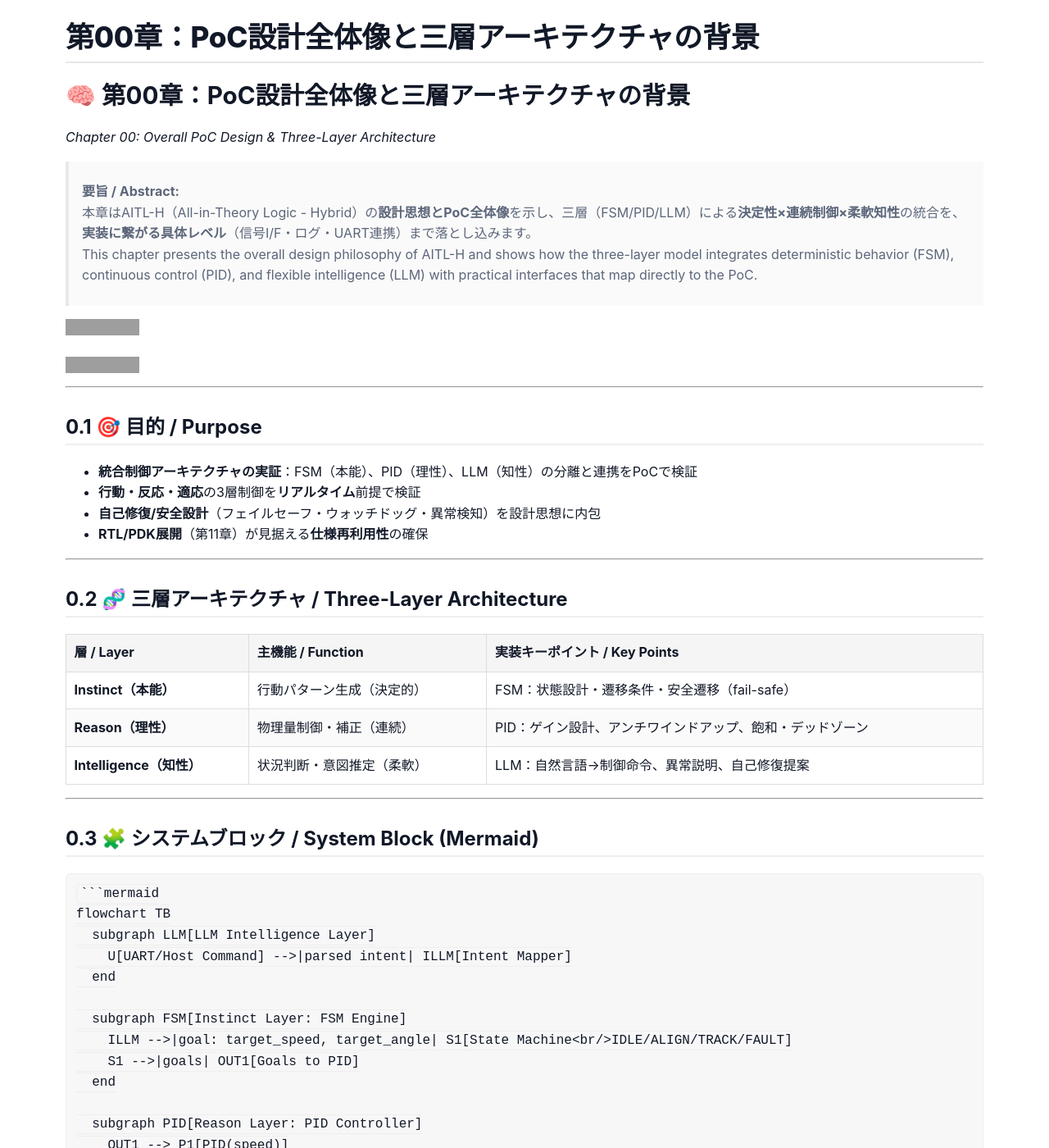
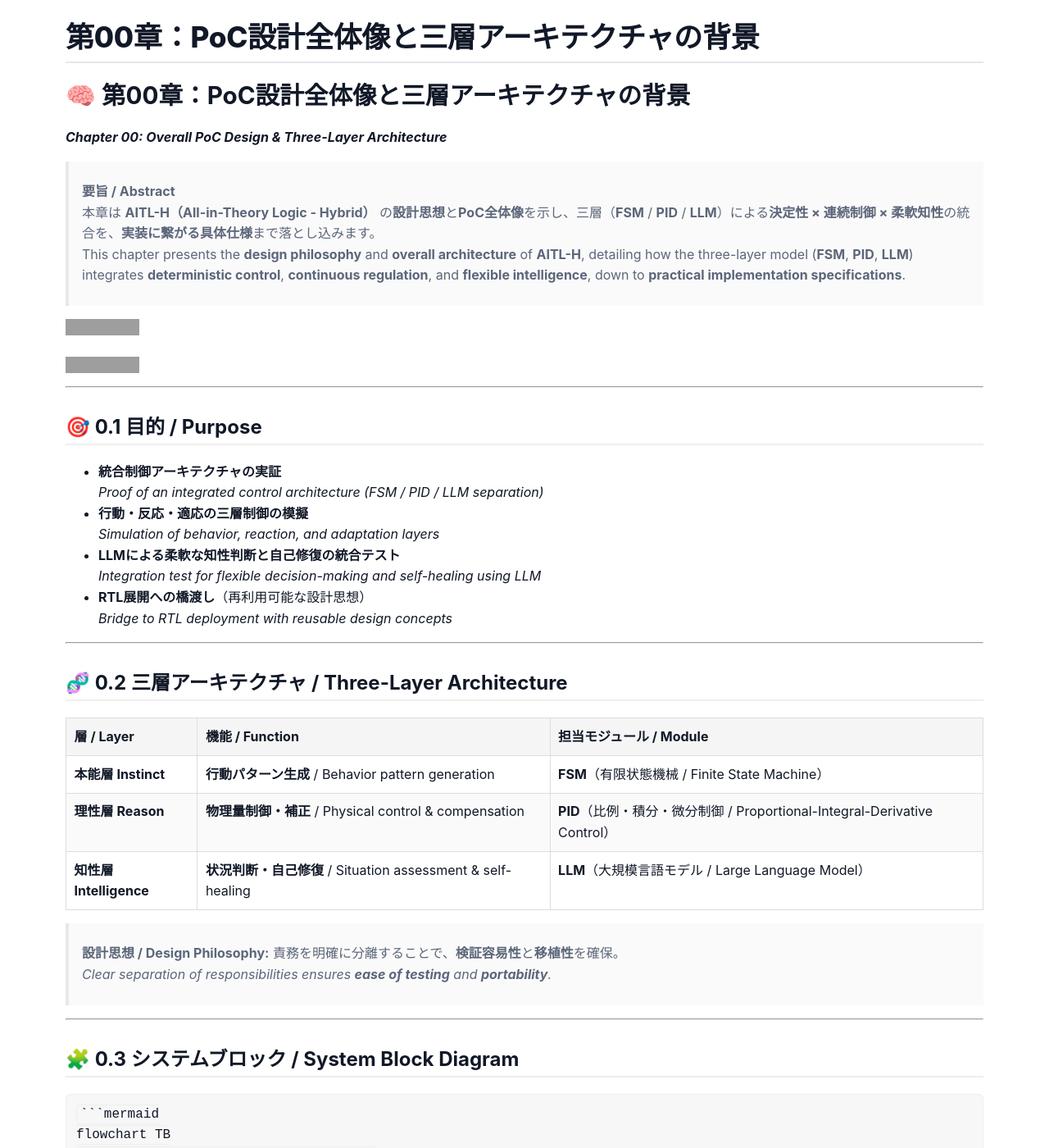
Before and after one commit to Samizo-AITL/AITL-H, a Jekyll site: the page built from docs/chapter00_overview.md, in a window 1280 px wide and 1400 px high. Shown: the whole window at 82% size. Built offline with Jekyll 4.4.1, drawn with Linux system fonts in a browser that asks for light colours; some of the changed text lies outside the part shown; grey boxes are pictures that could not be loaded.

Commit message:
Update chapter00_overview.md

````diff
--- a/docs/chapter00_overview.md
+++ b/docs/chapter00_overview.md
@@ -6,38 +6,45 @@
 show_title: true
 ---
 
-# 🧠 第00章：PoC設計全体像と三層アーキテクチャの背景
-_Chapter 00: Overall PoC Design & Three-Layer Architecture_
+# 🧠 **第00章：PoC設計全体像と三層アーキテクチャの背景**
+_**Chapter 00: Overall PoC Design & Three-Layer Architecture**_
 
-> **要旨 / Abstract:**
-> 本章はAITL-H（All-in-Theory Logic - Hybrid）の**設計思想とPoC全体像**を示し、三層（FSM/PID/LLM）による**決定性×連続制御×柔軟知性**の統合を、**実装に繋がる具体レベル**（信号I/F・ログ・UART連携）まで落とし込みます。
-> This chapter presents the overall design philosophy of AITL-H and shows how the three-layer model integrates deterministic behavior (FSM), continuous control (PID), and flexible intelligence (LLM) with practical interfaces that map directly to the PoC.
+> **要旨 / Abstract**
+> 本章は **AITL-H（All-in-Theory Logic - Hybrid）** の**設計思想**と**PoC全体像**を示し、三層（**FSM** / **PID** / **LLM**）による**決定性 × 連続制御 × 柔軟知性**の統合を、**実装に繋がる具体仕様**まで落とし込みます。
+> This chapter presents the **design philosophy** and **overall architecture** of **AITL-H**, detailing how the three-layer model (**FSM**, **PID**, **LLM**) integrates **deterministic control**, **continuous regulation**, and **flexible intelligence**, down to **practical implementation specifications**.
 
-[![Back to Docs Index](https://img.shields.io/badge/Docs-Index-brightgreen?logo=github)](/AITL-H/docs/)
-[![Hybrid License](https://img.shields.io/badge/license-Hybrid-blueviolet)](/AITL-H/docs/#-ライセンス--license)
+[![📚 Docs Index](https://img.shields.io/badge/Docs-Index-brightgreen?logo=github)](/AITL-H/docs/)
+[![⚖ Hybrid License](https://img.shields.io/badge/license-Hybrid-blueviolet)](/AITL-H/docs/#-ライセンス--license)
 
 ---
 
-## 0.1 🎯 目的 / Purpose
+## 🎯 **0.1 目的 / Purpose**
 
-- **統合制御アーキテクチャの実証**：FSM（本能）、PID（理性）、LLM（知性）の分離と連携をPoCで検証
-- **行動・反応・適応**の3層制御を**リアルタイム**前提で検証
-- **自己修復/安全設計**（フェイルセーフ・ウォッチドッグ・異常検知）を設計思想に内包
-- **RTL/PDK展開**（第11章）が見据える**仕様再利用性**の確保
+- **統合制御アーキテクチャの実証**
+  _Proof of an integrated control architecture (FSM / PID / LLM separation)_
+- **行動・反応・適応の三層制御の模擬**
+  _Simulation of behavior, reaction, and adaptation layers_
+- **LLMによる柔軟な知性判断と自己修復の統合テスト**
+  _Integration test for flexible decision-making and self-healing using LLM_
+- **RTL展開への橋渡し**（再利用可能な設計思想）
+  _Bridge to RTL deployment with reusable design concepts_
 
 ---
 
-## 0.2 🧬 三層アーキテクチャ / Three-Layer Architecture
+## 🧬 **0.2 三層アーキテクチャ / Three-Layer Architecture**
 
-| 層 / Layer | 主機能 / Function | 実装キーポイント / Key Points |
+| 層 / Layer | 機能 / Function | 担当モジュール / Module |
 |---|---|---|
-| **Instinct（本能）** | 行動パターン生成（決定的） | FSM：状態設計・遷移条件・安全遷移（fail-safe） |
-| **Reason（理性）** | 物理量制御・補正（連続） | PID：ゲイン設計、アンチワインドアップ、飽和・デッドゾーン |
-| **Intelligence（知性）** | 状況判断・意図推定（柔軟） | LLM：自然言語→制御命令、異常説明、自己修復提案 |
+| **本能層 Instinct** | **行動パターン生成** / Behavior pattern generation | **FSM**（有限状態機械 / Finite State Machine） |
+| **理性層 Reason** | **物理量制御・補正** / Physical control & compensation | **PID**（比例・積分・微分制御 / Proportional-Integral-Derivative Control） |
+| **知性層 Intelligence** | **状況判断・自己修復** / Situation assessment & self-healing | **LLM**（大規模言語モデル / Large Language Model） |
+
+> **設計思想 / Design Philosophy:** 責務を明確に分離することで、**検証容易性**と**移植性**を確保。
+> _Clear separation of responsibilities ensures **ease of testing** and **portability**._
 
 ---
 
-## 0.3 🧩 システムブロック / System Block (Mermaid)
+## 🧩 **0.3 システムブロック / System Block Diagram**
 
     ```mermaid
     flowchart TB
@@ -71,20 +78,20 @@
 
 ---
 
-## 0.4 🔌 インタフェース仕様 / Interfaces
+## 🔌 **0.4 インタフェース仕様 / Interfaces**
 
 ### FSM ⇄ PID
-- 入力（PID側）：`target_speed [float]`, `target_angle [float]`, `mode [enum: IDLE/ALIGN/TRACK]`
-- 出力（PID側）：`pwm_left [0..1]`, `pwm_right [0..1]`（飽和・デッドバンド適用後）
-- タイミング：`Ts_control = 10ms`
+- **入力 / Input**: `target_speed [float]`, `target_angle [float]`, `mode [enum: IDLE/ALIGN/TRACK]`
+- **出力 / Output**: `pwm_left [0..1]`, `pwm_right [0..1]`
+- **周期 / Timing**: `Ts_control = 10ms`
 
 ### PID ⇄ I/O
-- センサ入力：`meas_speed`, `meas_angle`, `battery_v`, optional: `dist`
-- アクチュエータ出力：`PWM_CHx duty [0..1]`
-- 保護：バッテリ電圧低下・温度異常時は安全モード遷移
+- **センサ入力 / Sensor Input**: `meas_speed`, `meas_angle`, `battery_v`, `dist`(optional)
+- **アクチュエータ出力 / Actuator Output**: `PWM_CHx duty [0..1]`
+- **保護 / Protection**: 異常時は安全モード遷移（FAULT通知）
+  _On abnormal condition, transition to safe mode (FAULT notification)_
 
-### Host/LLM ⇄ UART（PoC標準フレーム）
-
+### Host/LLM ⇄ UART
     ```text
     <SOF=0xAA> <VER=0x01> <TYPE> <LEN> <PAYLOAD...> <CRC16>
     TYPE:
@@ -96,61 +103,60 @@
 
 ---
 
-## 0.5 ⚙️ PID設計ガイド（抜粋）
+## ⚙️ **0.5 PID設計ガイド（抜粋） / PID Tuning (Excerpt)**
 
-- アンチワインドアップ：`I_term = clamp(I_term, I_min, I_max)`
-- 微分フィルタ：`D_term = (N * dErr) / (1 + N * Ts)`
-- 実装順序：P → D → I
-- 推奨ログ：`err, u, meas, target, sat_flag, anti_windup_flag`
+- **アンチワインドアップ / Anti-windup**: `I_term = clamp(I_term, I_min, I_max)`
+- **微分フィルタ / Derivative Filter**: `D_term = (N * dErr) / (1 + N * Ts)`
+- **設計順序 / Design Order**: P → D → I
+- **推奨ログ / Recommended Logging**: `err, u, meas, target, sat_flag, anti_windup_flag`
 
 ---
 
-## 0.6 🦺 安全・自己修復
+## 🦺 **0.6 安全・自己修復 / Safety & Self-Healing**
 
-- ウォッチドッグ：`heartbeat`欠落で`FSM → FAULT`
-- フェイルセーフ遷移：`SENSOR_LOSS`/`LOW_BATT`/`OVERTEMP`
-- LLM補助：異常要因要約・推奨対処提示・確認後設定再投入
+- **ウォッチドッグ / Watchdog**: `heartbeat` 欠落で `FSM → FAULT`
+- **フェイルセーフ / Fail-safe**: `SENSOR_LOSS` / `LOW_BATT` / `OVERTEMP`
+- **LLM支援 / LLM Support**: 異常要因の要約・推奨対処の提示・確認後の設定再投入
 
 ---
 
-## 0.7 🧪 ログ & テレメトリ
+## 📡 **0.7 ログ & テレメトリ / Logging & Telemetry**
 
-最低収集セット：
-- `fsm_state`, `goal_speed/angle`, `meas_speed/angle`, `u_speed/u_angle`, `flags`
-- `battery_v`, `temp`, `fault_code`, `latency_ms`
-- `rx_count`, `rx_crc_err`, `tx_count`
+**最低収集項目 / Minimum Set**:
+`fsm_state`, `goal_speed/angle`, `meas_speed/angle`, `u_speed/u_angle`, `flags`,
+`battery_v`, `temp`, `fault_code`, `latency_ms`,
+`rx_count`, `rx_crc_err`, `tx_count`
 
-周期：
-- 制御ログ：100 Hz
-- テレメトリ：10–20 Hz
+**収集周期 / Sampling Rate**:
+- 制御ログ / Control Log: **100 Hz**
+- テレメトリ / Telemetry: **10–20 Hz**
 
 ---
 
-## 0.8 🛣 今後の展開
+## 🛣 **0.8 今後の展開 / Roadmap**
 
-- 第01章：PoC仕様 & 非機能要件
-- 第03章：FSM詳細
-- 第04章：センサ/PWM I/F実装
-- 第06章：run_main統合
-- 第08章：LLM連携
-- 第11章：出口戦略
+- 第01章 / Ch.1: PoC仕様 & 要件定義
+- 第03章 / Ch.3: FSM詳細
+- 第04章 / Ch.4: センサ・PWM I/F実装
+- 第06章 / Ch.6: run_main統合
+- 第08章 / Ch.8: LLM連携
+- 第11章 / Ch.11: 出口戦略
 
 ---
 
-## 0.9 ✅ 本章チェックリスト
+## ✅ **0.9 本章チェックリスト / Readiness Checklist**
 
-- [ ] 三層の責務境界明確化
+- [ ] 責務境界の明確化
 - [ ] I/F定義済み
-- [ ] UARTフレーム定義済み
-- [ ] 安全遷移・自己修復方針合意
-- [ ] 後続章参照先明確化
+- [ ] UARTフレーム仕様確定
+- [ ] 安全遷移と自己修復方針合意
+- [ ] 後続章リンク確認
 
 ---
 
-## 0.10 📎 付録
+## 📎 **0.10 付録 / Appendix**
 
-代表的データ型（例）：
-
+**データ型例 / Example Data Types**:
     ```c
     typedef struct {
       float target_speed;
@@ -184,21 +189,24 @@
 
 ---
 
-## 🔚 まとめ
+## 🔚 **まとめ / Summary**
 
-AITL-H PoCは、決定性（FSM）×連続制御（PID）×柔軟知性（LLM）を明確な責務分離と検証容易なI/Fで束ねる設計です。
+AITL-H PoCは、**決定性（FSM） × 連続制御（PID） × 柔軟知性（LLM）** を
+**明確な責務分離**と**検証容易なI/F**で統合する設計です。
+本章は後続の実装章への**起点**となります。
 
 ---
 
-### ナビゲーション
+### 🔗 **ナビゲーション / Navigation**
 
-- ⏮ なし
-- ▶️ 次へ：[第01章：PoC仕様策定と要件定義](/AITL-H/docs/chapter01_aitl_architecture.html)
+- ⏮ **なし / None**
+- ▶️ **次へ / Next:** [第01章：PoC仕様策定と要件定義](/AITL-H/docs/chapter01_aitl_architecture.html)
 
 ---
 
-### ライセンス
+### 📝 **ライセンス / License**
 
-- Code: MIT
-- Text: CC BY 4.0
-- Figures: CC BY-NC 4.0
+- **Code:** MIT
+- **Text:** CC BY 4.0
+- **Figures:** CC BY-NC 4.0
+（詳細は [Docs Index のライセンス表](/AITL-H/docs/#-ライセンス--license) を参照）
````
Also changed, not shown: other parts of docs/chapter00_overview.md (+1 -2 lines).
